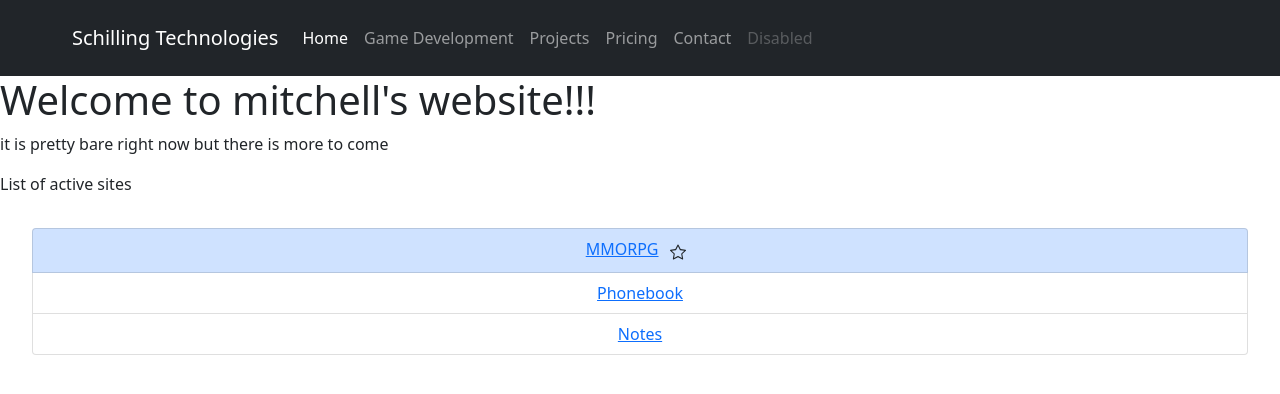
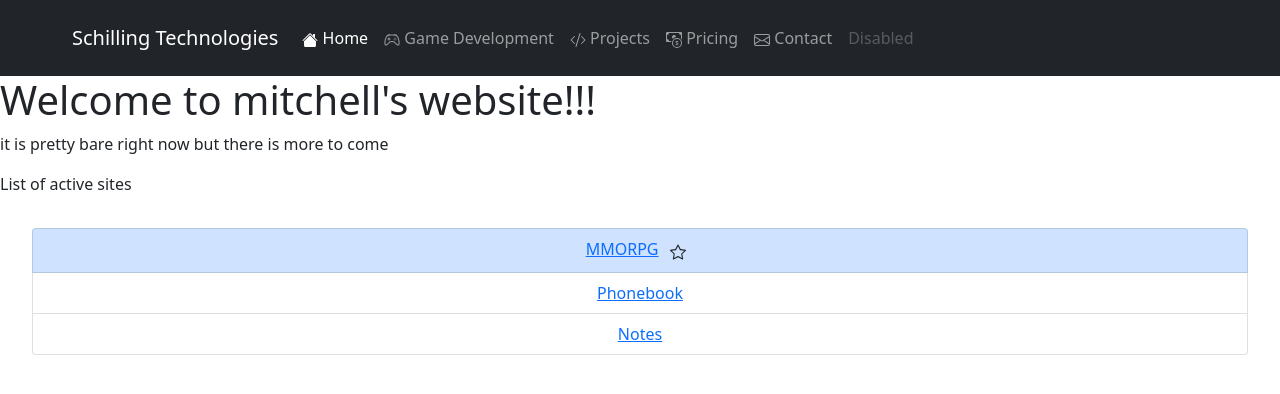
Before and after one commit to mitchellschill/mitchellschill.github.io, a plain HTML site: page index.html in a window 1280 px wide. Drawn offline with nearby package versions, Linux system fonts and the light colour scheme.

```diff
--- a/index.html
+++ b/index.html
@@ -25,18 +25,44 @@
     <div class="collapse navbar-collapse" id="navbarNav">
       <ul class="navbar-nav">
         <li class="nav-item">
-          <a class="nav-link active" aria-current="page" href="#">Home</a>
+          <a class="nav-link active" aria-current="page" href="#">
+		 <svg xmlns="http://www.w3.org/2000/svg" width="16" height="16" fill="currentColor" class="bi bi-house-fill" viewBox="0 0 16 16">
+			<path fill-rule="evenodd" d="m8 3.293 6 6V13.5a1.5 1.5 0 0 1-1.5 1.5h-9A1.5 1.5 0 0 1 2 13.5V9.293l6-6zm5-.793V6l-2-2V2.5a.5.5 0 0 1 .5-.5h1a.5.5 0 0 1 .5.5z"/>
+			<path fill-rule="evenodd" d="M7.293 1.5a1 1 0 0 1 1.414 0l6.647 6.646a.5.5 0 0 1-.708.708L8 2.207 1.354 8.854a.5.5 0 1 1-.708-.708L7.293 1.5z"/>
+		</svg>
+		  Home</a>
         </li>
         <li class="nav-item">
-          <a class="nav-link" href="html/gamedev.html">Game Development</a>
+          <a class="nav-link" href="html/gamedev.html">
+		  <svg xmlns="http://www.w3.org/2000/svg" width="16" height="16" fill="currentColor" class="bi bi-controller" viewBox="0 0 16 16">
+			<path d="M11.5 6.027a.5.5 0 1 1-1 0 .5.5 0 0 1 1 0zm-1.5 1.5a.5.5 0 1 0 0-1 .5.5 0 0 0 0 1zm2.5-.5a.5.5 0 1 1-1 0 .5.5 0 0 1 1 0zm-1.5 1.5a.5.5 0 1 0 0-1 .5.5 0 0 0 0 1zm-6.5-3h1v1h1v1h-1v1h-1v-1h-1v-1h1v-1z"/>
+			<path d="M3.051 3.26a.5.5 0 0 1 .354-.613l1.932-.518a.5.5 0 0 1 .62.39c.655-.079 1.35-.117 2.043-.117.72 0 1.443.041 2.12.126a.5.5 0 0 1 .622-.399l1.932.518a.5.5 0 0 1 .306.729c.14.09.266.19.373.297.408.408.78 1.05 1.095 1.772.32.733.599 1.591.805 2.466.206.875.34 1.78.364 2.606.024.816-.059 1.602-.328 2.21a1.42 1.42 0 0 1-1.445.83c-.636-.067-1.115-.394-1.513-.773-.245-.232-.496-.526-.739-.808-.126-.148-.25-.292-.368-.423-.728-.804-1.597-1.527-3.224-1.527-1.627 0-2.496.723-3.224 1.527-.119.131-.242.275-.368.423-.243.282-.494.575-.739.808-.398.38-.877.706-1.513.773a1.42 1.42 0 0 1-1.445-.83c-.27-.608-.352-1.395-.329-2.21.024-.826.16-1.73.365-2.606.206-.875.486-1.733.805-2.466.315-.722.687-1.364 1.094-1.772a2.34 2.34 0 0 1 .433-.335.504.504 0 0 1-.028-.079zm2.036.412c-.877.185-1.469.443-1.733.708-.276.276-.587.783-.885 1.465a13.748 13.748 0 0 0-.748 2.295 12.351 12.351 0 0 0-.339 2.406c-.022.755.062 1.368.243 1.776a.42.42 0 0 0 .426.24c.327-.034.61-.199.929-.502.212-.202.4-.423.615-.674.133-.156.276-.323.44-.504C4.861 9.969 5.978 9.027 8 9.027s3.139.942 3.965 1.855c.164.181.307.348.44.504.214.251.403.472.615.674.318.303.601.468.929.503a.42.42 0 0 0 .426-.241c.18-.408.265-1.02.243-1.776a12.354 12.354 0 0 0-.339-2.406 13.753 13.753 0 0 0-.748-2.295c-.298-.682-.61-1.19-.885-1.465-.264-.265-.856-.523-1.733-.708-.85-.179-1.877-.27-2.913-.27-1.036 0-2.063.091-2.913.27z"/>
+		</svg>
+		  Game Development</a>
         </li>
         <li class="nav-item">
-          <a class="nav-link" href="#">Projects</a>
+          <a class="nav-link" href="#">
+		<svg xmlns="http://www.w3.org/2000/svg" width="16" height="16" fill="currentColor" class="bi bi-code-slash" viewBox="0 0 16 16">
+			<path d="M10.478 1.647a.5.5 0 1 0-.956-.294l-4 13a.5.5 0 0 0 .956.294l4-13zM4.854 4.146a.5.5 0 0 1 0 .708L1.707 8l3.147 3.146a.5.5 0 0 1-.708.708l-3.5-3.5a.5.5 0 0 1 0-.708l3.5-3.5a.5.5 0 0 1 .708 0zm6.292 0a.5.5 0 0 0 0 .708L14.293 8l-3.147 3.146a.5.5 0 0 0 .708.708l3.5-3.5a.5.5 0 0 0 0-.708l-3.5-3.5a.5.5 0 0 0-.708 0z"/>
+		</svg>
+		  Projects</a>
 		<li class="nav-item">
-          <a class="nav-link" href="#">Pricing</a>
+          <a class="nav-link" href="#">
+		<svg xmlns="http://www.w3.org/2000/svg" width="16" height="16" fill="currentColor" class="bi bi-cash-coin" viewBox="0 0 16 16">
+			<path fill-rule="evenodd" d="M11 15a4 4 0 1 0 0-8 4 4 0 0 0 0 8zm5-4a5 5 0 1 1-10 0 5 5 0 0 1 10 0z"/>
+			<path d="M9.438 11.944c.047.596.518 1.06 1.363 1.116v.44h.375v-.443c.875-.061 1.386-.529 1.386-1.207 0-.618-.39-.936-1.09-1.1l-.296-.07v-1.2c.376.043.614.248.671.532h.658c-.047-.575-.54-1.024-1.329-1.073V8.5h-.375v.45c-.747.073-1.255.522-1.255 1.158 0 .562.378.92 1.007 1.066l.248.061v1.272c-.384-.058-.639-.27-.696-.563h-.668zm1.36-1.354c-.369-.085-.569-.26-.569-.522 0-.294.216-.514.572-.578v1.1h-.003zm.432.746c.449.104.655.272.655.569 0 .339-.257.571-.709.614v-1.195l.054.012z"/>
+			<path d="M1 0a1 1 0 0 0-1 1v8a1 1 0 0 0 1 1h4.083c.058-.344.145-.678.258-1H3a2 2 0 0 0-2-2V3a2 2 0 0 0 2-2h10a2 2 0 0 0 2 2v3.528c.38.34.717.728 1 1.154V1a1 1 0 0 0-1-1H1z"/>
+			<path d="M9.998 5.083 10 5a2 2 0 1 0-3.132 1.65 5.982 5.982 0 0 1 3.13-1.567z"/>
+		</svg>
+		  Pricing</a>
+
         </li>
 		<li class="nav-item">
-          <a class="nav-link" href="./html/contact.html">Contact</a>
+          <a class="nav-link" href="./html/contact.html">
+		 <svg xmlns="http://www.w3.org/2000/svg" width="16" height="16" fill="currentColor" class="bi bi-envelope" viewBox="0 0 16 16">
+			<path d="M0 4a2 2 0 0 1 2-2h12a2 2 0 0 1 2 2v8a2 2 0 0 1-2 2H2a2 2 0 0 1-2-2V4Zm2-1a1 1 0 0 0-1 1v.217l7 4.2 7-4.2V4a1 1 0 0 0-1-1H2Zm13 2.383-4.708 2.825L15 11.105V5.383Zm-.034 6.876-5.64-3.471L8 9.583l-1.326-.795-5.64 3.47A1 1 0 0 0 2 13h12a1 1 0 0 0 .966-.741ZM1 11.105l4.708-2.897L1 5.383v5.722Z"/>
+		</svg>
+		  Contact</a>
         </li>
         <li class="nav-item">
           <a class="nav-link disabled">Disabled</a>
```
Also changed, not shown: html/gamedev.html (+11 -3 lines), images/phasercharacter.jpg (added), images/phaserlogo.png (added).
